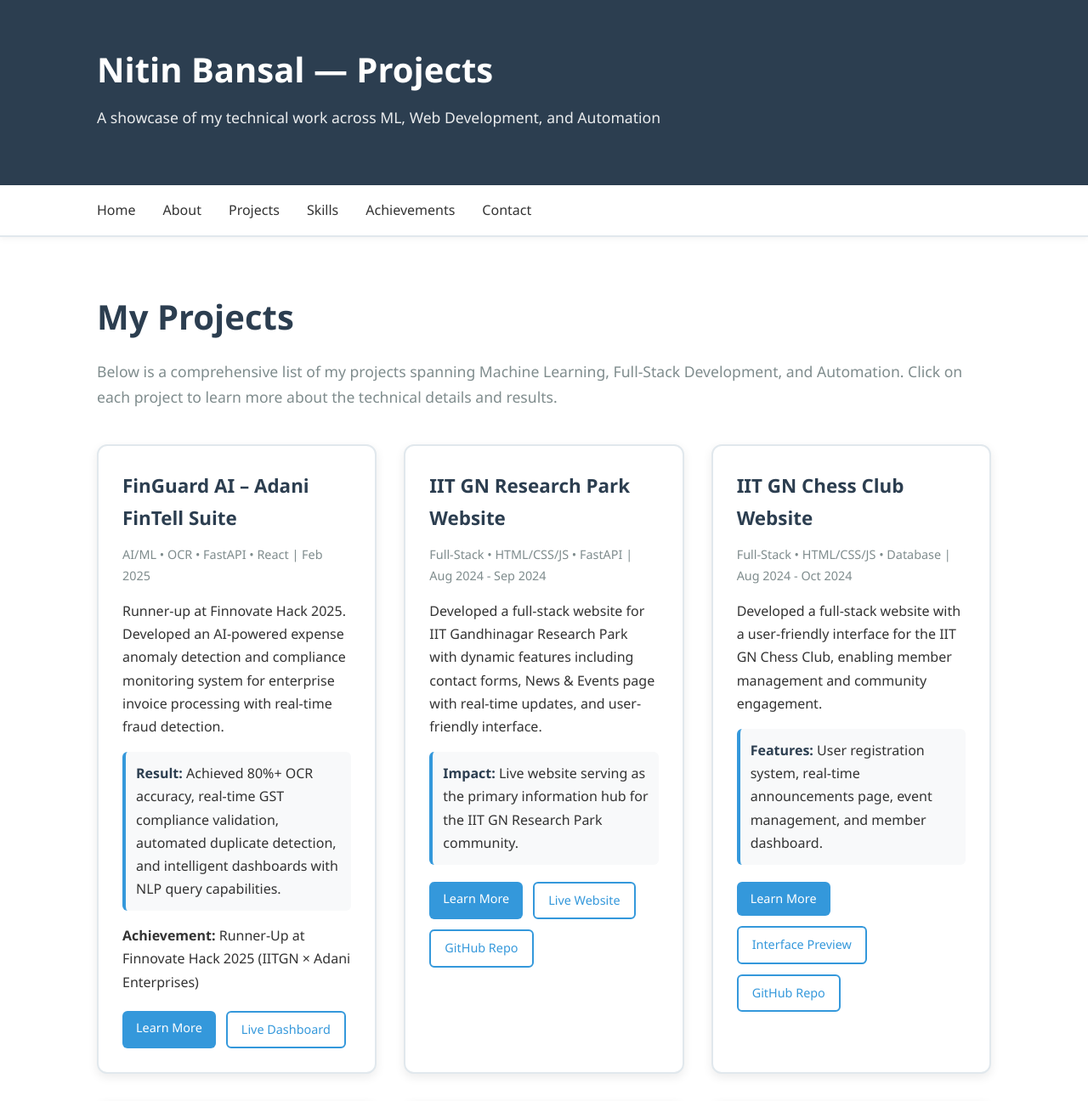
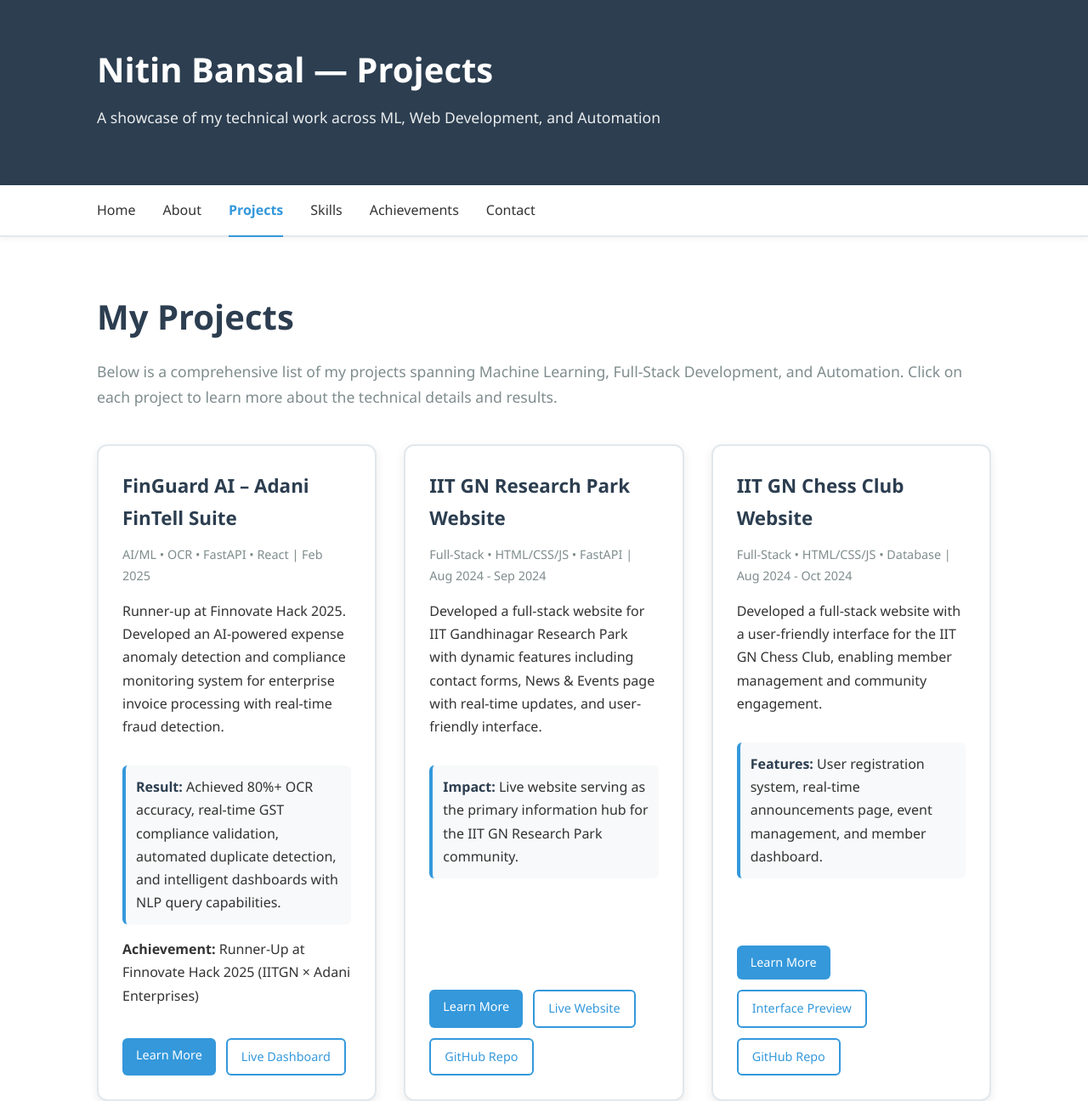
Before and after one commit to NitinBansa8955/Portfolio-Web, a plain HTML site: page projects.html in a window 1280 px wide. Shown: the top 1296 px of the page at 85% size. Drawn offline with Linux system fonts and the light colour scheme.

Commit message:
Add active navbar highlighting and align project card buttons to bottom

```diff
--- a/css/styles.css
+++ b/css/styles.css
@@ -125,6 +125,15 @@
 }
 
 .main-nav a:hover::after {
+  width: 100%;
+}
+
+.main-nav a.active {
+  color: var(--accent);
+  font-weight: 600;
+}
+
+.main-nav a.active::after {
   width: 100%;
 }
 
--- a/projects.html
+++ b/projects.html
@@ -33,6 +33,8 @@
       padding: 28px;
       box-shadow: 0 4px 12px rgba(0,0,0,0.08);
       transition: all 0.3s;
+      display: flex;
+      flex-direction: column;
     }
     .project-card:hover {
       transform: translateY(-8px);
@@ -64,7 +66,8 @@
       color: var(--primary);
     }
     .project-links {
-      margin-top: 20px;
+      margin-top: auto;
+      padding-top: 20px;
       display: flex;
       gap: 12px;
       flex-wrap: wrap;
@@ -105,7 +108,7 @@
     <div class="container">
       <a href="index.html">Home</a>
       <a href="index.html#about">About</a>
-      <a href="projects.html">Projects</a>
+      <a href="projects.html" class="active">Projects</a>
       <a href="index.html#skills">Skills</a>
       <a href="index.html#achievements">Achievements</a>
       <a href="index.html#contact">Contact</a>
```
Also changed, not shown: index.html (+1 -1 lines), projects/3d-bioprinting.html (+1 -1 lines), projects/augmentation-impact.html (+1 -1 lines), projects/chess-club.html (+1 -1 lines), projects/ci-cd-breast-cancer.html (+1 -1 lines), projects/finguard-ai.html (+1 -1 lines), projects/iitgn-research-park.html (+1 -1 lines).
